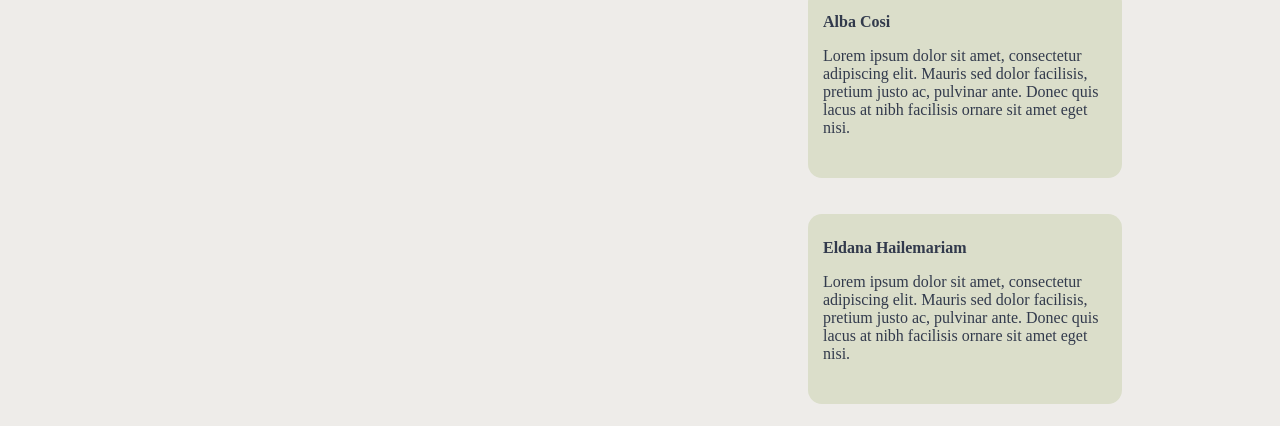
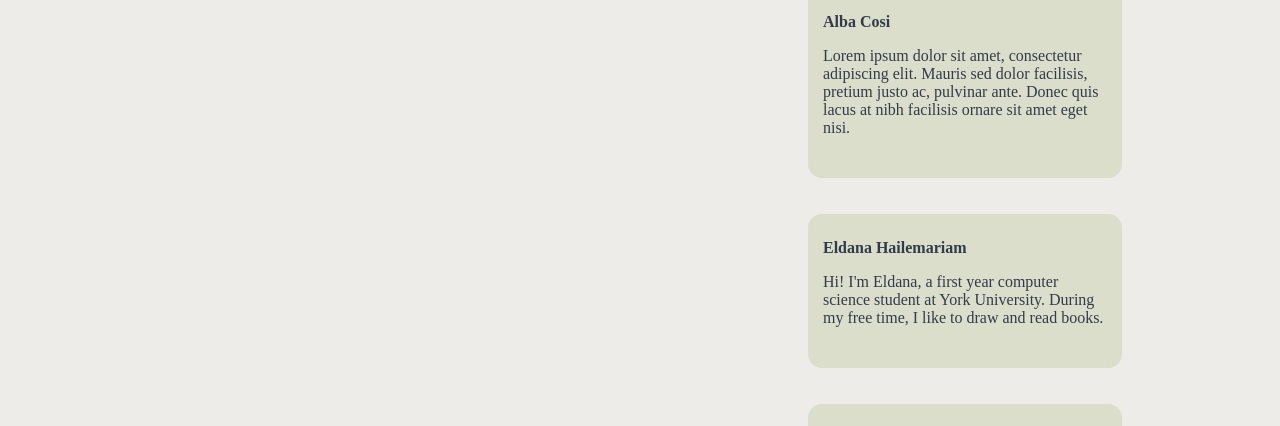
Before and after one commit to Albacosi/The_Guessing_Game, a plain HTML site: page aboutus.html in a window 1280 px wide. Shown: the part 320-746 px from the top of the page. Drawn offline with Linux system fonts and the light colour scheme.

Commit message:
Update aboutus.html

```diff
--- a/aboutus.html
+++ b/aboutus.html
@@ -35,7 +35,7 @@
             <br/> <br/>
             <li> <strong> Eldana Hailemariam  </strong>
                 <p>
-                    Lorem ipsum dolor sit amet, consectetur adipiscing elit. Mauris sed dolor facilisis, pretium justo ac, pulvinar ante. Donec quis lacus at nibh facilisis ornare sit amet eget nisi.
+                    Hi! I'm Eldana, a first year computer science student at York University. During my free time, I like to draw and read books.
                 </p>
             </li>
             <br/>
```
